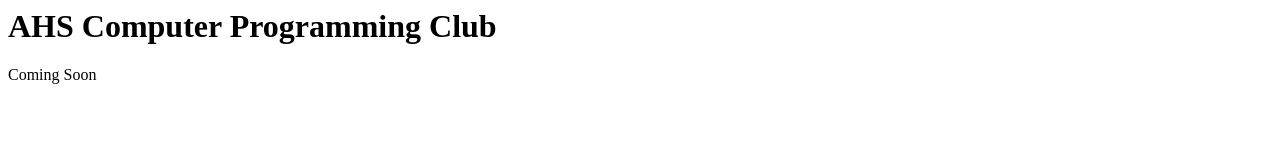
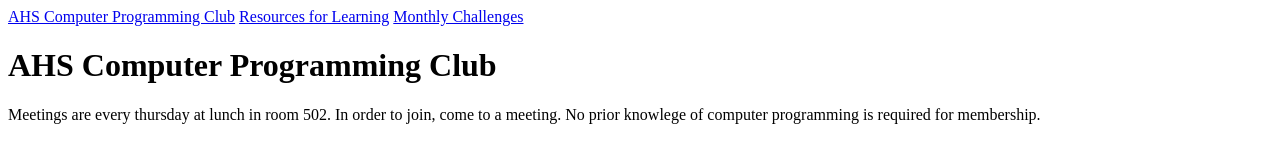
Before and after one commit to ahscpc/ahscpc.github.io, a plain HTML site: page index.html in a window 1280 px wide. Drawn offline with Linux system fonts and the light colour scheme.

Commit message:
Added 2 more pages

```diff
--- a/index.html
+++ b/index.html
@@ -3,6 +3,16 @@
 <title>AHS Computer Programming Club</title>
 </head>
 <body>
+  <header>
+    <a href=".">AHS Computer Programming Club</a>
+    <a href="resources">Resources for Learning</a>
+    <a href="challenges">Monthly Challenges</a>
+  </header>
   <h1>AHS Computer Programming Club</h1>
-  <p>Coming Soon</p>
+  <p>
+    Meetings are every thursday at lunch in room 502.
+    In order to join, come to a meeting.
+    No prior knowlege of computer programming is required for membership.
+  </p>
 </body>
+</html>
```
Also changed, not shown: challenges/index.html (added, +20 -0 lines), resources/index.html (added, +13 -0 lines).
